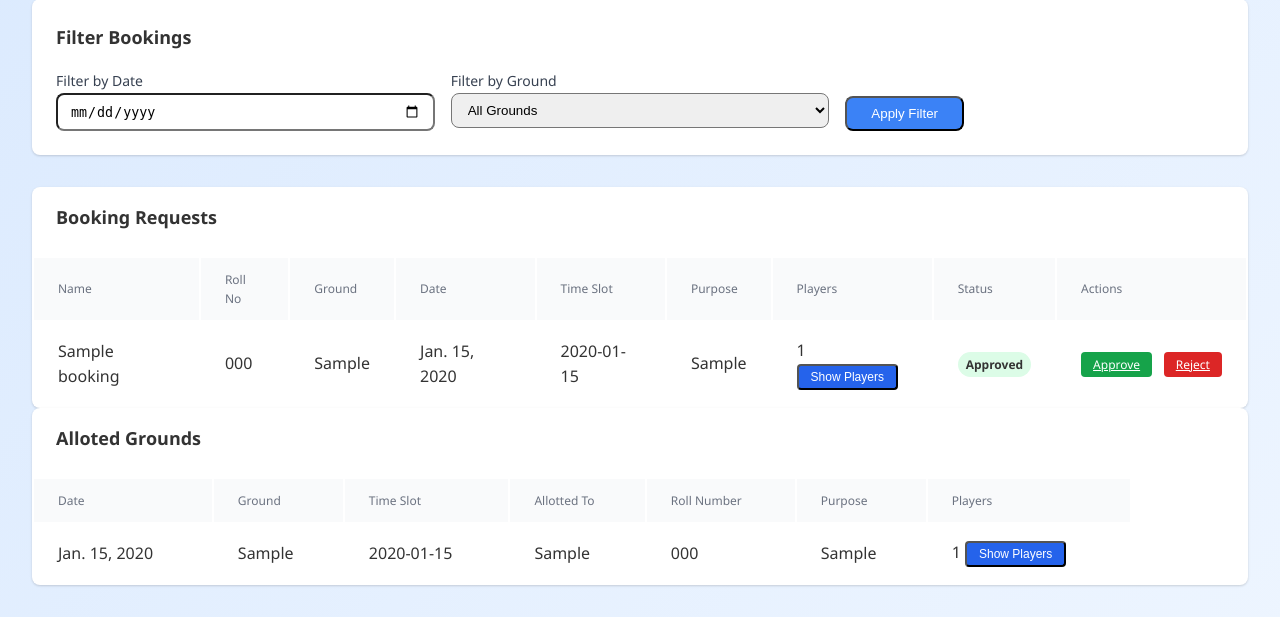
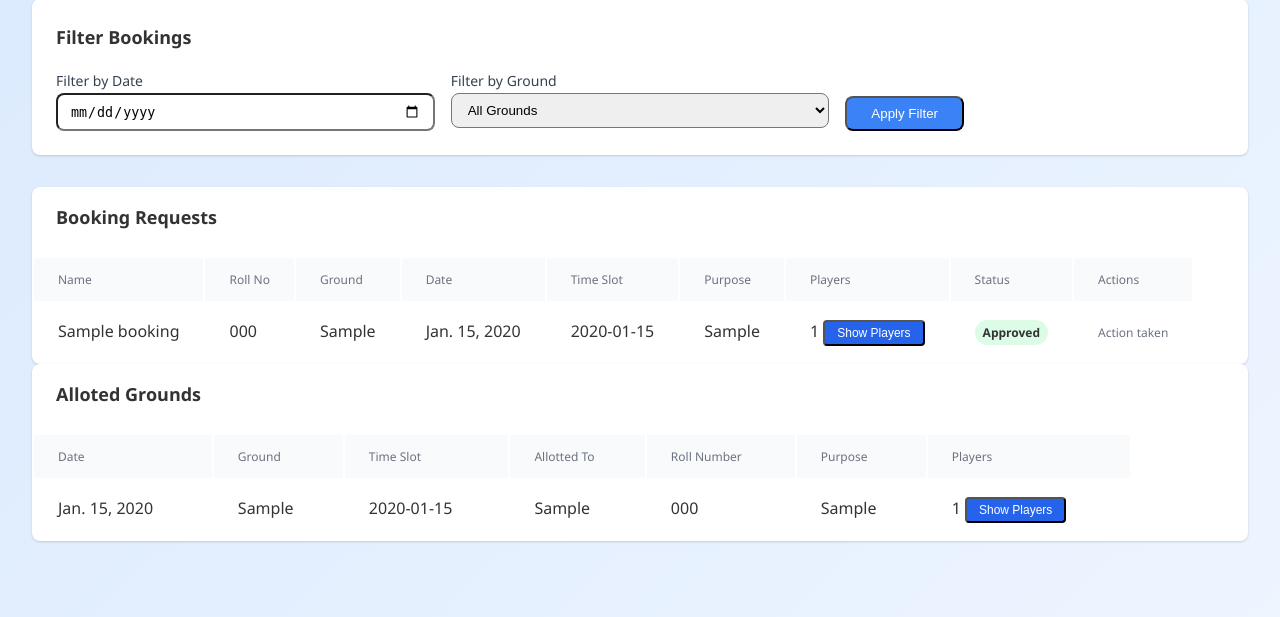
Before and after one commit to Aashutosh-Mahajan/Ground-Booking-System, a Django app: template booking/templates/booking/admin_dashboard.html in a window 1280 px wide. Shown: the part 153-770 px from the top of the page. Run offline with Django 5.2, Linux system fonts and the light colour scheme; the template is opened without the code that fills it: values that come from a table or form of the project are taken from there, others are empty; tables that the repository leaves empty hold one stand-in row (values such as "Sample post").

Commit message:
updated admin dashboard

```diff
--- a/booking/templates/booking/admin_dashboard.html
+++ b/booking/templates/booking/admin_dashboard.html
@@ -80,13 +80,18 @@
     {% else %}
         <span class="px-2 py-1 text-xs font-semibold rounded-full bg-yellow-100 text-yellow-800">Pending</span>
     {% endif %}
+</td>
 
+<td class="px-6 py-4 whitespace-nowrap text-sm space-x-2">
+    {% if booking.status == "Pending" %}
+        <a href="{% url 'approve_booking' booking.id %}"
+           class="bg-green-600 hover:bg-green-700 text-white px-3 py-1 rounded text-xs">Approve</a>
+        <a href="{% url 'reject_booking' booking.id %}"
+           class="bg-red-600 hover:bg-red-700 text-white px-3 py-1 rounded text-xs">Reject</a>
+    {% else %}
+        <span class="text-gray-500 text-xs italic">Action taken</span>
+    {% endif %}
 </td>
-                            <td class="px-6 py-4 whitespace-nowrap text-sm space-x-2">
-                                <a href="{% url 'approve_booking' booking.id %}" class="bg-green-600 hover:bg-green-700 text-white px-3 py-1 rounded text-xs">Approve</a>
-                                <a href="{% url 'reject_booking' booking.id %}" class="bg-red-600 hover:bg-red-700 text-white px-3 py-1 rounded text-xs">Reject</a>
-                            </td>
-                        </tr>
                         {% empty %}
                         <tr>
                             <td colspan="9" class="px-6 py-4 text-center text-gray-500">No booking requests found</td>
```
Lines whose indentation alone changed are shown as unchanged.
